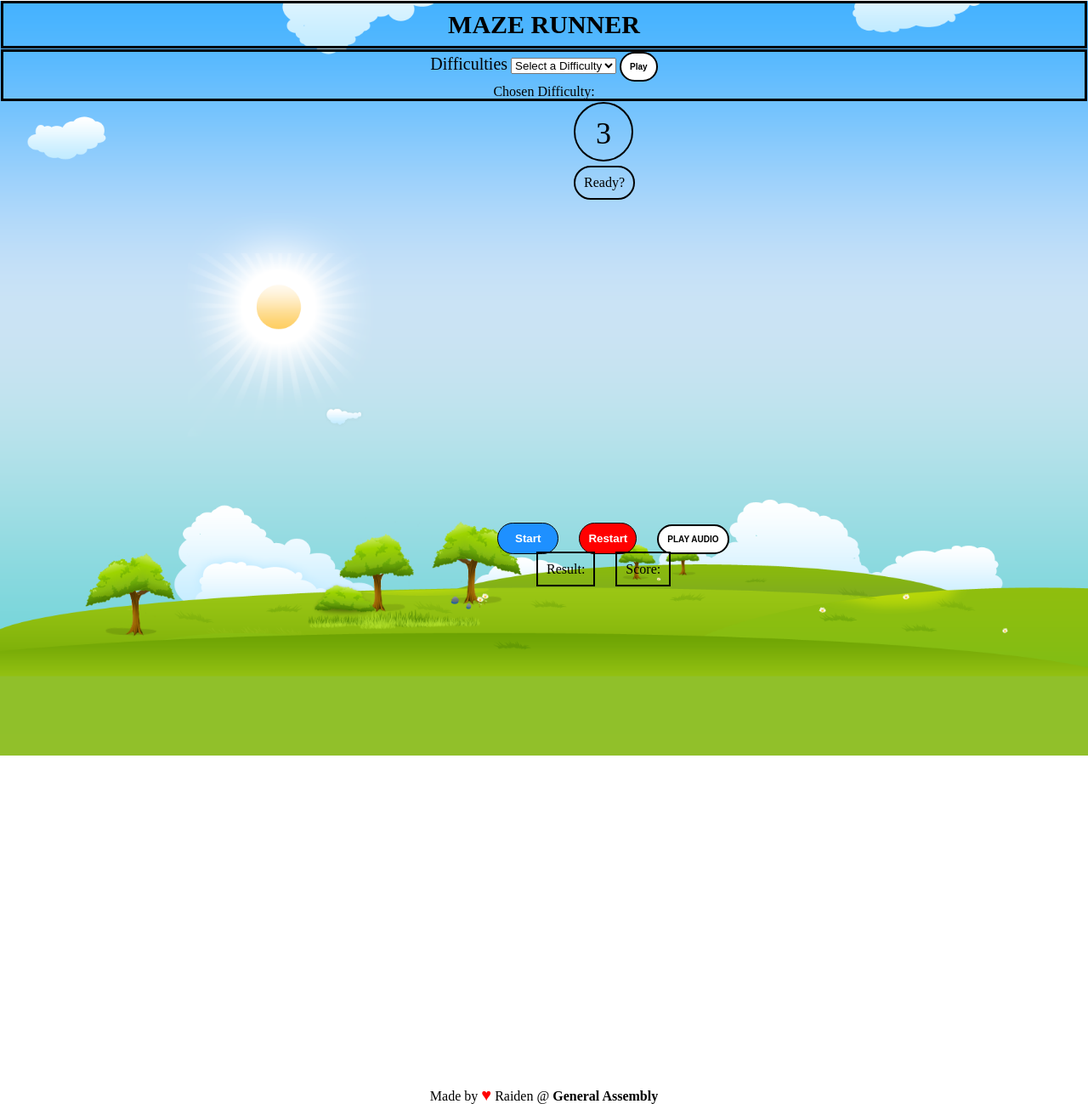
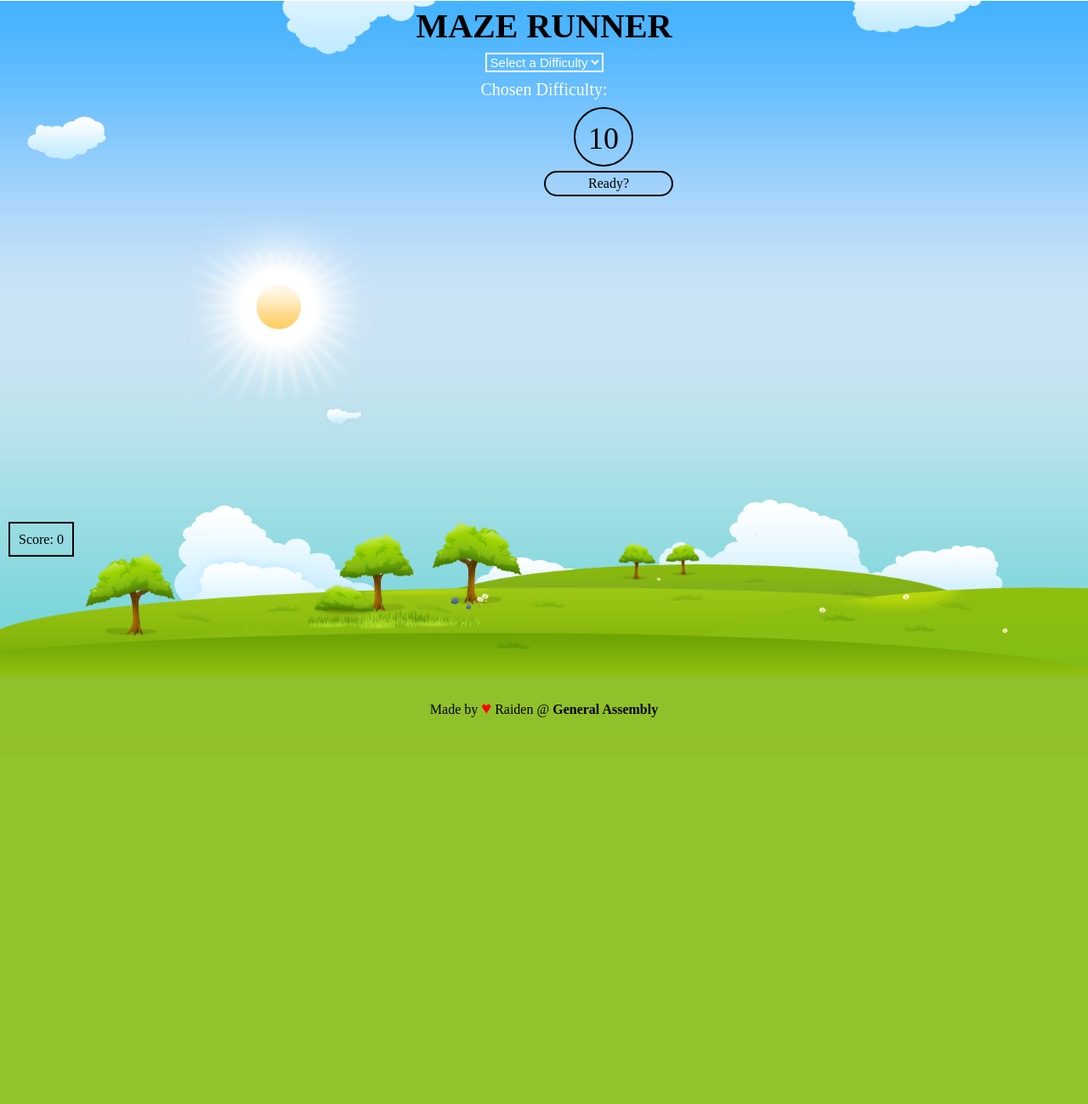
Before and after one commit to RaidenDilan/project-1, a PHP site: page / in a window 1280 px wide; the page is wider, and only the part inside the window is pictured. Shown: that part at 85% size. After the commit the page ends 844 px from the top of that part, so only its background shows below. Run offline with PHP 8.4, Linux system fonts and the light colour scheme; some libraries are stand-ins or nearby versions.

Commit message:
lots of tweaks

```diff
--- a/css/style.css
+++ b/css/style.css
@@ -17,18 +17,20 @@ main {
 h1 {
   position: relative;
   /*background-color: none;*/
-  border: 3px solid black;
+  /*border: 3px solid black;*/
   padding: 10px;
   margin: 1px 1px 1px 1px;
   display: block;
   text-align: center;
   color: black;
   font-weight: bold;
-  font-size: 30px;
+  font-size: 40px;
+  font-family: perulin;
 }
 
 p {
   color: black;
+  padding: 10px;
 }
 img {
   width: 1424px;
@@ -46,10 +48,12 @@ ul {
 
 ul[data-width='3'] {
   width: 350px;
+  margin: 60px 555px 50px 555px;
 }
 
 ul[data-width='4'] {
   width: 409px;
+  margin: 60px 507px 50px 507px
 }
 
 li {
@@ -89,7 +93,7 @@ border-width: thin;
   height: 830px;*/
   /*font-size: 30px;*/
   text-align: center;
-  border: 3px solid black;
+  /*border: 3px solid black;*/
 }
 
 label {
@@ -105,6 +109,15 @@ form {
 }
 span#chosen-difficulty {
   font-size: 20px;
+  color: black;
+}
+
+select.difficulty {
+  background: none;
+  outline: none;
+  border: 2px solid white;
+  font-size: 15px;
+  text-align: center;
   color: white;
 }
 
@@ -156,26 +169,22 @@ li.wall {
   font-size: 10px;
   font-weight: bold;
 }
-/*.restartaudio {
-  padding: 5px;
-  margin: 0 auto;
-  display: inline-block;
+
+.chosen {
+  color: white;
+  font-size: 20px;
+  display: inline;
   position: relative;
-  background-color: white;
-  outline: none;
-  border: 2px solid black;
-  border-radius: 20px;
-  font-size: 10px;
-  font-weight: bold;
-}*/
+}
 
 .playgame {
-  font-size: 10px;
-  border-radius: 20px;
-  background-color: white;
+  font-size: 12px;
+  border-radius: 25px;
+  background: none;
   padding: 10px 10px;
   font-weight: bold;
   outline: none;
+  display: inline;
   border: 2px solid black;
 }
 
@@ -222,12 +231,12 @@ li.wall {
 }
 
 .display {
-  margin: 5px 675px 0 675px;
+  margin: 5px 640px 5px 640px;
   color: black;
   position: absolute;
   display: block;
   border-radius: 25px;
-  padding: 10px;
+  padding: 5px 50px 5px 50px;
   border: 2px solid black;
   text-align: center;
   /*font-weight: bold;*/
@@ -267,11 +276,11 @@ li.wall {
 .status {
   display: inline;
   /*position: relative;*/
-  margin: 0 0 0 621px;
+  margin: 20px 621px 20px 621px;
 }
 
 footer {
-  margin: 600px 0 0 0;
+  margin: 180px 0 0 0;
   text-align: center;
   position: relative;
   display: block;
--- a/index.html
+++ b/index.html
@@ -10,7 +10,6 @@
   </head>
   <body>
     <header>
-      <!-- <h1>MAZE RUNNER</h1> -->
       <img src="images/field.png" class="field">
       <!-- <img src="images/mazerunner.jpg" class="field"> -->
     </header>
@@ -19,18 +18,18 @@
       <div class="main-page">
         <!-- <img src="images/maze runner.jpg" class="starter"> -->
         <form>
-          <label for="difficulty">Difficulties</label>
-          <select id="difficulty" name="difficulty">
+          <label for="difficulty"></label>
+          <select class="difficulty" name="difficulty">
             <option value="Choose" disabled selected>Select a Difficulty</option>
-            <option value="Easy">Easy</option>
-            <option value="Medium">Medium</option>
-            <option value="Hard">Hard</option>
+            <option value="Easy">Level 1: Easy</option>
+            <option value="Medium">Level 2: Medium</option>
+            <option value="Hard">Level 3: Hard</option>
         </select>
       </form>
       <button class="playgame">Play</button>
-      <p>Chosen Difficulty: <span id="chosen-difficulty"></span></p>
+      <p><span class="chosen">Chosen Difficulty: </span><span id="chosen-difficulty"></span></p>
       </div>
-        <div class="timer">3</div>
+        <div class="timer">10</div>
         <div class="display">Ready?</div>
         <ul class="board"></ul>
       <div class="all">
@@ -42,7 +41,7 @@
         </div>
         <div class="status">
           <p class="result">Result:</p>
-          <div class="score-board">Score: <span class="score"></span></div>
+          <div class="score-board">Score: <span class="score">0</span></div>
         </div>
       </div>
     </main>
--- a/js/app.js
+++ b/js/app.js
@@ -6,33 +6,64 @@ $(() => {
   const $reset = $('.reset');
   const $score = $('.score');
   const $begin = $('.playgame');
-  const destination = 8;
+  const $playaudio = $('.playaudio');
   let $cells = null;
-  let time = 3;
+  let time = 10;
   let timerId = null;
   let userScore = 0;
   let width = 0;
   let level = null;
   let currentIndex = 0;
+
 //------ Reset the board if the player runs into a wall within the board -----//
+
+
 //--------------------------- CHOOSE DIFFICULTY------------------------------//
   const $select = $('select');
   const $chosenDifficulty = $('#chosen-difficulty');
 
-  $select.on('change', (e) => {
+  $select.on('change', () => {
     // e.preventDefault();
-    level = $(e.target).val();
+    level = $select.val();
     $chosenDifficulty.html(level);
-    $audio.play();
+    $begin.show();
+    // $audio.play(); //----------------------------------------------?
+    // $audio.html = ('PAUSE AUDIO');
   });
+  $begin.hide();
+  $reset.hide();
+  $startBtn.hide();
+  $playaudio.hide();
   $begin.on('click', buildGrid);
 //----------------------------LEVEL DIFFICULTY------------------------------//
   const level1 = [0,0,0,0,1,0,0,1,0];
+  // *       ==================
+  // *         0  |  0  |  0
+  // *       -----+-----+-----
+  // *         0  |  1  |  0
+  // *       -----+-----+-----
+  // *         0  |  1  |  0
+  // *       ==================
   const level2 = [0,1,1,0,0,1,0,1,0,0,0,0];
+  // *       =======================
+  // *         0  |  1  |  1  |  0
+  // *       -----+-----+-----+-----
+  // *         0  |  1  |  0  |  1
+  // *       -----+-----+-----+-----
+  // *         0  |  0  |  0  |  0
+  // *       =======================
   const level3 = [0,1,0,1,0,1,0,1,0,0,0,0,0,0,1,0];
+  // *       =======================
+  // *         0  |  1  |  0  |  1
+  // *       -----+-----+-----+-----
+  // *         0  |  1  |  0  |  1
+  // *       -----+-----+-----+-----
+  // *         0  |  0  |  0  |  0
+  // *       -----+-----+-----+-----
+  // *         0  |  0  |  1  |  0
+  // *       =======================
 
   function buildGrid() {
-    console.log('inside buildGrid()');
     let levelArray = [];
     currentIndex = 0;
     const $grid = $('ul');
@@ -53,6 +84,13 @@ $(() => {
         break;
     }
 
+    $begin.hide(); //-------------------------------Unhide it after game over?
+    $audio.play(); //----------------------------------------------?
+    $startBtn.show();
+    $reset.show();
+    $playaudio.show();
+    // $playaudio.html('PAUSE AUDIO'); //------------------------------still have to click it twice to pause audio
+
     $grid.attr('data-width', width);
 
     levelArray.forEach((cell, index) => {
@@ -68,6 +106,7 @@ $(() => {
 
     $cells = $('li');
     $cells.eq(currentIndex).addClass('ball');
+    // $begin.hide(); //------------------------------------------?
   }
   //--------------------------------TIMER------------------------------------//
   $startBtn.on('click', startTimer);
@@ -77,6 +116,8 @@ $(() => {
     $score.html(userScore);
     $timer.addClass('active');
     $startBtn.hide();
+    $begin.hide();
+    $reset.show();
 
     timerId = setInterval(() => {
       time--;
@@ -85,14 +126,17 @@ $(() => {
 
       if(time === 0) {
         clearInterval(timerId);
-        $result.html('Game Over!');
+        // $result.html('Game Over Dude!');
         $startBtn.show('Start');
         $startBtn.html('Play Again');
-        $display.html('Try Again?');
+        $display.html('Try again or choose another difficulty');
+        $result.html('Game Over!');
         $reset.hide();
+        $begin.show();
+        $audio.pause(); //------------------------ option to keep or remove
       }
       if(time === 0) {
-        time = 4;
+        time = 11;
       }
     }, 1000);
   }
@@ -102,7 +146,6 @@ $(() => {
   });
 
   function moveBall(e) {
-    // console.log('inside moveBall()');
     if(!e.metaKey) e.preventDefault();
     $cells.removeClass('ball');
     switch (e.keyCode) {
@@ -129,48 +172,55 @@ $(() => {
     }
 
     $cells.eq(currentIndex).addClass('ball');
-    // console.log(currentIndex);
+    winCondition();
   }
 //-------------------------------RESET BUTTON---------------------------------//
   $reset.on('click', () => {
     userScore = 0;
-    time = 3;
+    time = 10;
     clearInterval(timerId);
     $score.html(userScore);
-    $display.html('Ready???');
-    console.log($display);
-    $result.html('Result:');
+    $display.html('Ready?');
+    // $result.html('Well Done!');
     $timer.removeClass('active');
     $startBtn.show();
+    $audio.pause(); //-----------------------------------------optin to keep or remove
+    $begin.show();
   });
 // ------------------------------WIN CONDITION------------------------------- //
   function winCondition() {
-
-    if (currentIndex === destination) {
+    const wins = 8;
+    const wall = ('li.wall');
+    if (currentIndex === wins) {
       $result.html('You Won!');
+      $display.html('Try a different level?');
+      // clearInterval(timerId);
       userScore++;
-    } else {
-      $result.html('You Lost!');
+      currentIndex = 0;
+    }
+    if (currentIndex === wall) {
+      $result.html('Try Again!');
+      // $result.html('Game Over!');
       userScore--;
+      currentIndex = 0;
+    }
+    if (userScore !== userScore) {
+      $result.html('Game Over!');
     }
     $score.html(userScore);
-    // console.log(userScore);
   }
-  // winCondition();
 // -----------------------------------AUDIO----------------------------------//
   const $audio = $('audio').get(0);
-  const $playaudio = $('.playaudio');
-  let h = 1;
-  $playaudio.on('click', (e) => {
-    if( h%2 !==0) {
+  let hello = 1;
+  $playaudio.on('click', () => {
+    if( hello%2 !==0) {
       $audio.play();
-      e.target.innerHTML = 'PAUSE AUDIO';
-      h+=1;
+      $playaudio.html('PAUSE AUDIO');
+      hello+=1;
     } else {
       $audio.pause();
-      e.target.innerHTML = 'PLAY AUDIO';
-      h+=1;
+      $playaudio.html('PLAY AUDIO');
+      hello+=1;
     }
-    // console.log(h);
   });
 });
```
